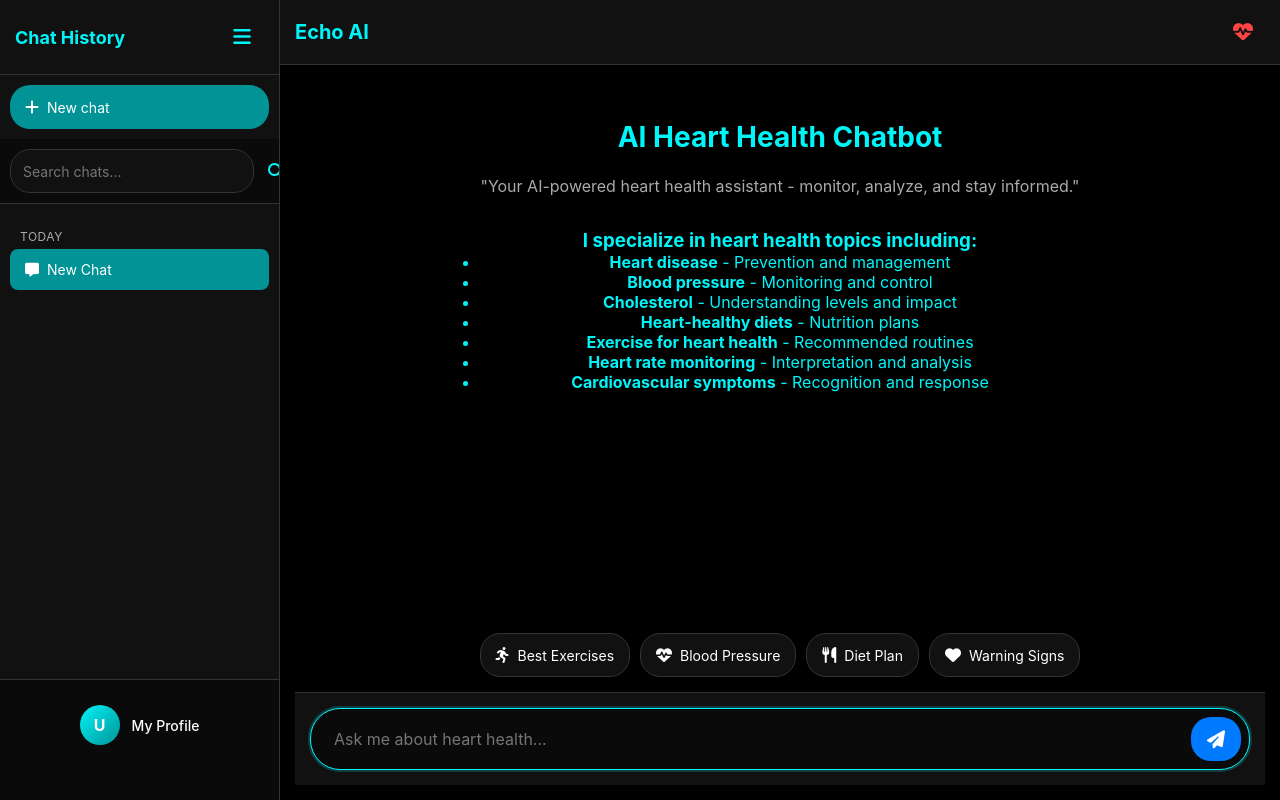
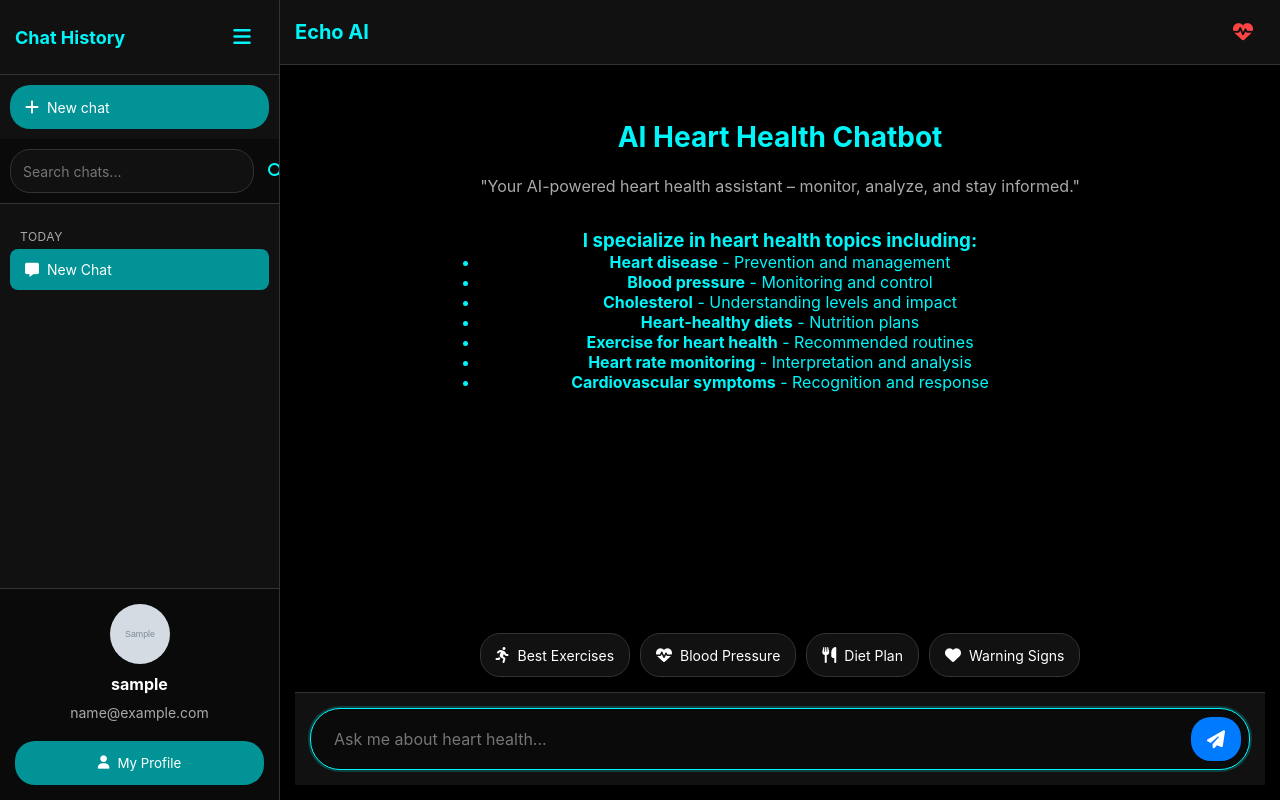
Before and after one commit to 123harsh-bit/ECHO-AI, a Flask app: page / in a window 1280 px wide. Run offline with Flask 3, Linux system fonts and the light colour scheme; the visitor is signed in with stand-in values (Sample User, id 1); tables that the repository leaves empty hold one stand-in row (values such as "Sample post"); grey boxes marked "Sample" are stand-in pictures; some libraries are stand-ins or nearby versions.

Commit message:
Update index.html

```diff
--- a/templates/index.html
+++ b/templates/index.html
@@ -464,38 +464,6 @@
             text-align: center;
         }
 
-        /* Profile label styles */
-        .profile-label-container {
-            display: flex;
-            align-items: center;
-            padding: 10px 15px;
-            margin-bottom: 10px;
-            cursor: pointer;
-        }
-
-        .profile-avatar {
-            width: 40px;
-            height: 40px;
-            border-radius: 50%;
-            background: linear-gradient(135deg, var(--primary-color), var(--primary-dark));
-            display: flex;
-            align-items: center;
-            justify-content: center;
-            color: white;
-            font-weight: bold;
-            text-transform: uppercase;
-            background-size: cover;
-            background-position: center;
-            margin-right: 12px;
-        }
-
-        .profile-label {
-            color: var(--text-light);
-            font-size: 14px;
-            font-weight: 500;
-            flex-grow: 1;
-        }
-
         /* Main content area */
         .main-content {
             flex-grow: 1;
@@ -776,17 +744,6 @@
 
         button.send-btn i {
             font-size: 18px;
-        }
-
-        /* Animation for paper plane icon */
-        @keyframes fly {
-            0% { transform: translateX(0) translateY(0) rotate(0deg); }
-            50% { transform: translateX(10px) translateY(-10px) rotate(20deg); }
-            100% { transform: translateX(0) translateY(0) rotate(0deg); }
-        }
-
-        .send-btn.clicked i {
-            animation: fly 0.5s ease;
         }
 
         /* Enhanced Text Formatting */
@@ -1381,14 +1338,16 @@
 
         <!-- User profile section in sidebar -->
         <div class="user-profile-section">
-            <!-- Profile label with circular avatar -->
-            <div class="profile-label-container" id="profile-menu-btn">
-                <div class="profile-avatar" id="user-avatar">U</div>
-                <div class="profile-label">My Profile</div>
-            </div>
+            <div class="user-profile-avatar" id="user-avatar"></div>
+            <div class="user-profile-name" id="username-display">User</div>
+            <div class="user-profile-email" id="profile-email">user@example.com</div>
 
             <!-- Profile menu with dropdown -->
             <div class="user-profile-menu">
+                <button class="profile-menu-btn" id="profile-menu-btn">
+                    <i class="fas fa-user"></i>
+                    <span>My Profile</span>
+                </button>
                 <div class="profile-menu-dropdown" id="profile-menu-dropdown">
                     <button class="profile-menu-item" id="settings-btn">
                         <i class="fas fa-cog"></i>
@@ -1470,7 +1429,7 @@
             <div class="chat-container">
                 <div class="welcome-message" id="welcome-message">
                     <h1>AI Heart Health Chatbot</h1>
-                    <p>"Your AI-powered heart health assistant - monitor, analyze, and stay informed."</p>
+                    <p>"Your AI-powered heart health assistant – monitor, analyze, and stay informed."</p>
                     <div style="margin-top: 20px; font-size: 16px; color: var(--primary-color);">
                         <h3>I specialize in heart health topics including:</h3>
                         <ul>
@@ -1736,7 +1695,6 @@
         function shouldStartNewChat() {
 const lastActive = localStorage.getItem('lastActiveTime');
 if (!lastActive) return true;
-
         const lastActiveTime = new Date(parseInt(lastActive));
         const now = new Date();
         const hoursSinceLastActive = (now - lastActiveTime) / (1000 * 60 * 60);
@@ -2220,13 +2178,6 @@
 
                 // Save sessions again
                 saveChatSessions();
-
-                    // Add flying animation to paper plane icon
-                    const sendBtn = document.getElementById('send-btn');
-                    sendBtn.classList.add('clicked');
-                    setTimeout(() => {
-                        sendBtn.classList.remove('clicked');
-                    }, 500);
             }
 
         } catch (error) {
```
Lines whose indentation alone changed are shown as unchanged.
